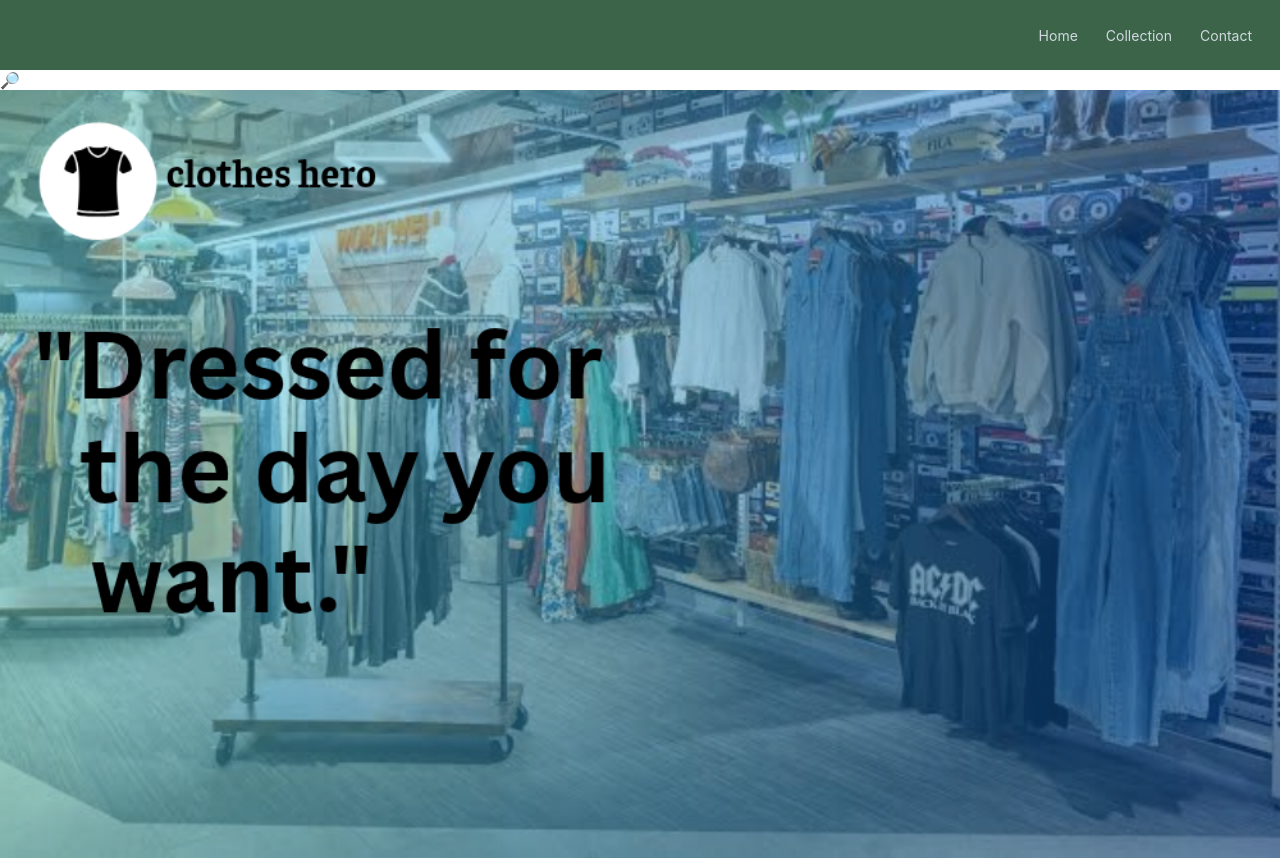
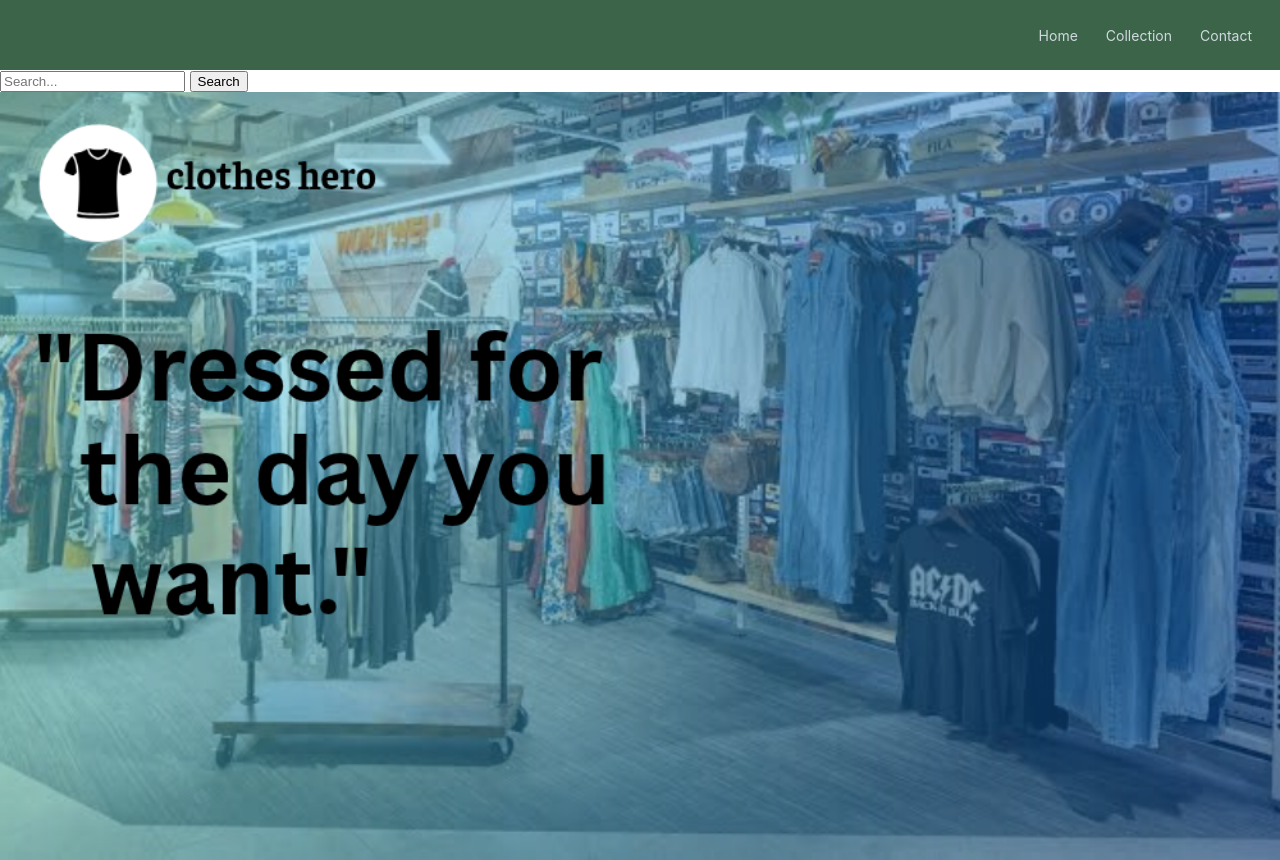
Before and after one commit to abrahamapricot-stack/my-first-project, a plain HTML site: page index.html in a window 1280 px wide. Drawn offline with Linux system fonts and the light colour scheme.

Commit message:
search bar new

```diff
--- a/index.html
+++ b/index.html
@@ -40,15 +40,18 @@
   </div>
 
 
-  <div id="searchbarContainer">🔎
-Search</div>
-
-    <style>
-      #searchbarContainer{
-      height: 20px;
-      width: 14px;
-      }
-    </style>
+  <search>
+  <form action="/search" method="GET" role="search">
+    <input
+      type="search"
+      name="q"
+      placeholder="Search..."
+      aria-label="Search site content"
+      required
+    />
+    <button type="submit">Search</button>
+  </form>
+</search>
   <img src="store.png" alt="Store">
 </body>
 </html>
```
